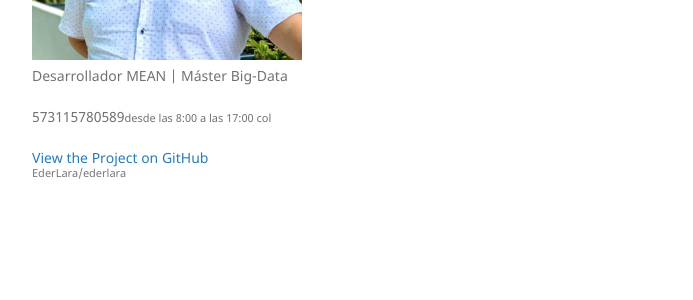
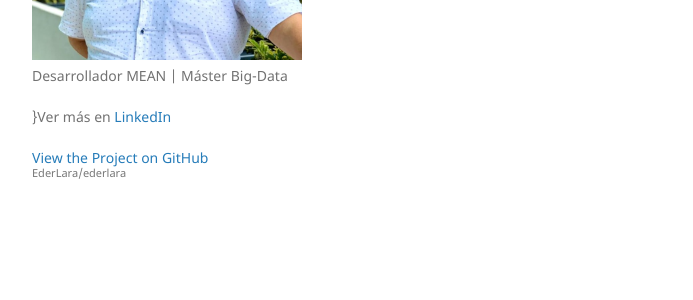
Before and after one commit to EderLara/ederlara, a Jekyll site: the page built from another-page.md, in a window 1280 px wide. Shown: the part 286-586 px from the top of the page, without its empty margins (178-871 px from the left). Built offline with Jekyll 4.4.1, drawn with Linux system fonts in a browser that asks for light colours; our own code applies the rules of GitHub Pages for plain Markdown files.

Commit message:
Update linkedin

```diff
--- a/_config.yml
+++ b/_config.yml
@@ -1,7 +1,7 @@
 title: Eder Lara Trujillo
 logo: /assets/img/eddy.jpg
 description: Desarrollador MEAN | Máster Big-Data
-telefonos: +573115780589
+phone: +57 3115780589 - 318 8622612
 show_downloads: false
 google_analytics:
 theme: jekyll-theme-minimal
--- a/_layouts/default.html
+++ b/_layouts/default.html
@@ -22,7 +22,7 @@
         {% endif %}
 
         <p>{{ site.description | default: site.github.project_tagline }}</p>
-        <p class="view">{{ site.telefonos }}<small>desde las 8:00 a las 17:00 col</small></p>
+        <p class="view">}Ver más en <a href="{{ site.linkedin }}">LinkedIn</a></p>
 
         {% if site.github.is_project_page %}
         <p class="view"><a href="{{ site.github.repository_url }}">View the Project on GitHub <small>{{ site.github.repository_nwo }}</small></a></p>
```
